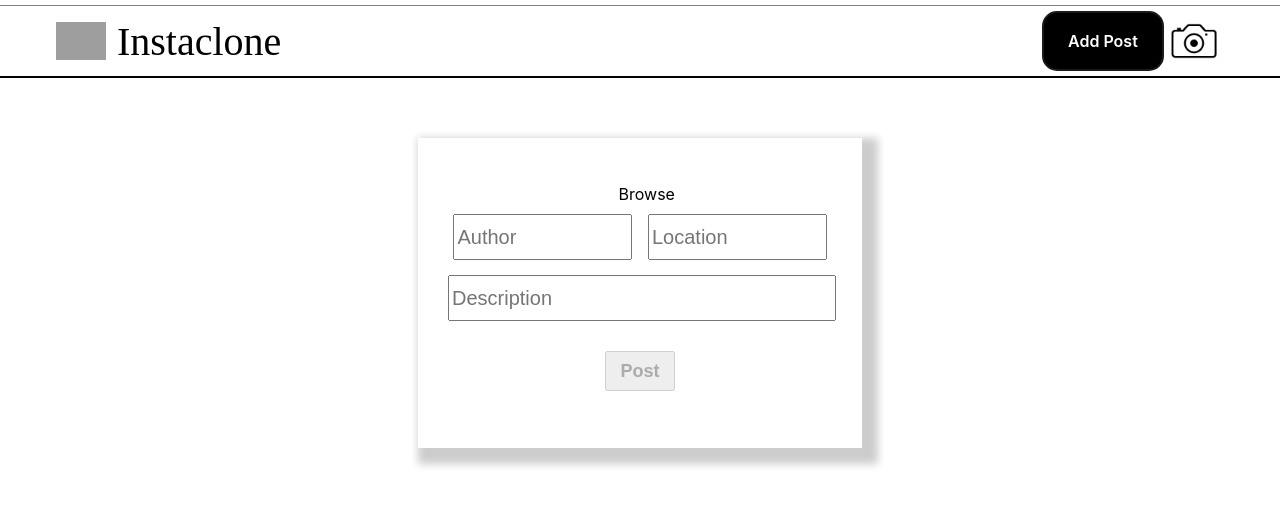
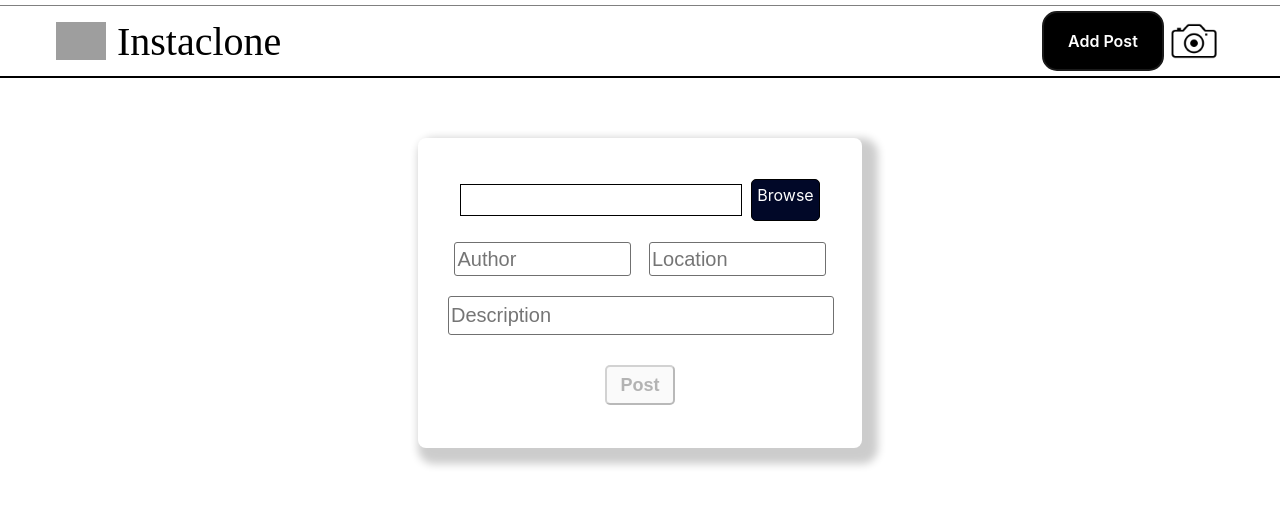
Before and after one commit to saikiran-vennam/instaclone-client, a React (Create React App) app: page /posting in a window 1280 px wide. Shown: the top 506 px of the page. Built offline with nearby package versions, Linux system fonts and the light colour scheme; grey boxes are pictures that could not be loaded.

Commit message:
Update posting.css

```diff
--- a/src/posting/posting.css
+++ b/src/posting/posting.css
@@ -35,17 +35,21 @@ input[type="file"]::-webkit-file-upload-button {
 }
 
 .aut input, .loc input{
-    height: 40px;
+    height: 30px;
     width: 90%;
     margin-top: 10px;
     font-size: 20px;
+    border-radius: 3px;
+    border: 1.5px solid rgb(112, 112, 112);
 }
 
 .bot input {
     width: 99%;
-    height: 40px;
-    margin-top: 15px;
+    height: 35px;
+    margin-top: 20px;
     font-size: 20px;
+    border-radius: 3px;
+    border: 1.5px solid rgb(112, 112, 112);
 }
 
 .posting {
@@ -55,6 +59,7 @@ input[type="file"]::-webkit-file-upload-button {
     background-color: #FFFFFF;
     margin-top: 30px;
     box-shadow: 8px 8px 8px 8px rgba(0.2, 0.2, 0.2, 0.2);
+    border-radius: 8px;
 }
 
 .main5 {
@@ -70,6 +75,7 @@ input[type="file"]::-webkit-file-upload-button {
     margin-top: 30px;
     font-size: 18px;
     font-weight: 550;
+    border-radius: 5px;
 }
 .adding:enabled {
     width: 18%;
@@ -82,3 +88,25 @@ input[type="file"]::-webkit-file-upload-button {
     font-size: 18px;
     font-weight:550;
 }
+
+label {
+    border: 1px solid black;
+    background-color: #010828;
+    height: 30px;
+    padding: 5px;
+    color: white;
+    cursor: pointer;
+    border-radius: 5px;
+}
+
+p {
+    border: 1px solid black;
+    width: 280px;
+    height: 30px;
+}
+
+.top {
+    display: flex;
+    align-items: center;
+    justify-content: center;
+}
```
